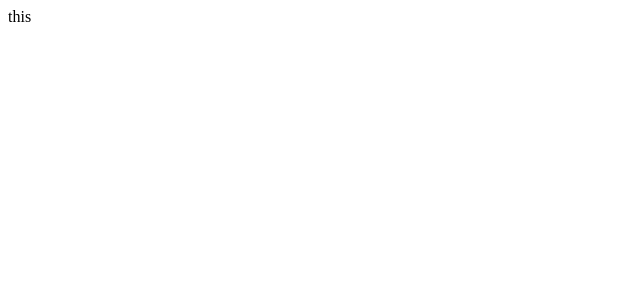
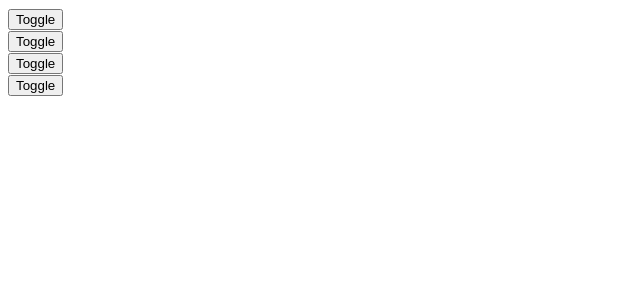
Before and after one commit to torik135/react-collapsible-mockup, a React (Create React App) app: page / in a window 1280 px wide. Shown: the top 300 px of the page, without its empty margins (0-640 px from the left). Built offline with nearby package versions, Linux system fonts and the light colour scheme.

Commit message:
add basic no animation

```diff
--- a/src/App.js
+++ b/src/App.js
@@ -1,9 +1,15 @@
+// components
+import Collapsible from "./components/Collapsible"
+
 const App = () => {
 
   return (
-    <>
-      this
-    </>
+    <div>
+      <Collapsible />
+      <Collapsible />
+      <Collapsible />
+      <Collapsible />
+    </div>
   )
 }
 
--- /dev/null
+++ b/src/components/Collapsible.js
@@ -0,0 +1,14 @@
+import { useState } from "react"
+
+const Collapsible = () => {
+    const [isOpen, setIsOpen] = useState(false)
+
+    return (
+        <div className="collapsible">
+            <button className="toggle" onClick={() => setIsOpen(!isOpen)}>Toggle</button>
+            {isOpen && <div className="content">Content</div>}
+        </div>
+    )
+}
+
+export default Collapsible
--- a/src/index.css
+++ b/src/index.css
@@ -0,0 +1,4 @@
+body {
+  font-family: -apple-system, BlinkMacSystemFont, "Segoe UI", Roboto, Oxygen,
+    Ubuntu, Cantarell, "Open Sans", "Helvetica Neue", sans-serif;
+}
```
